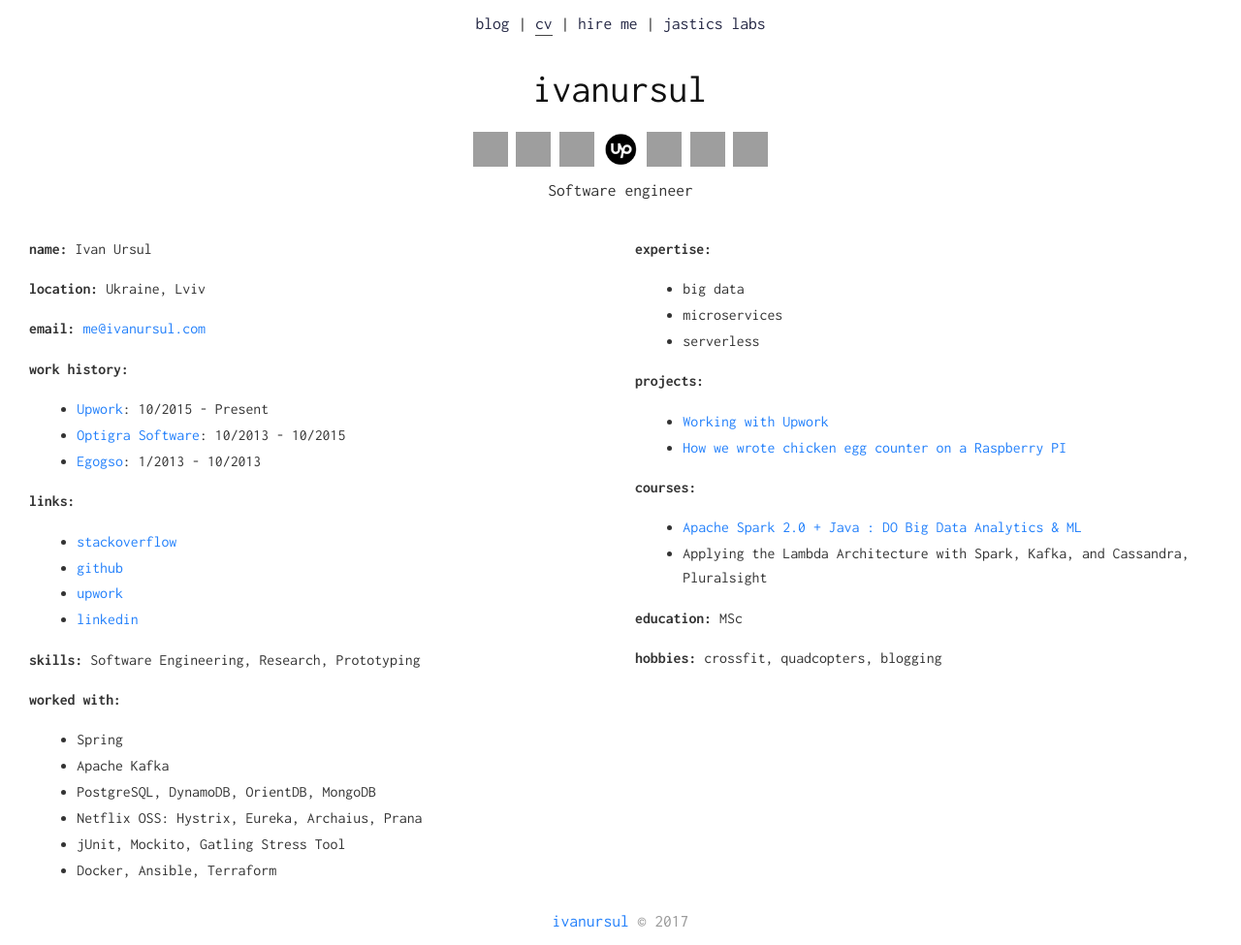
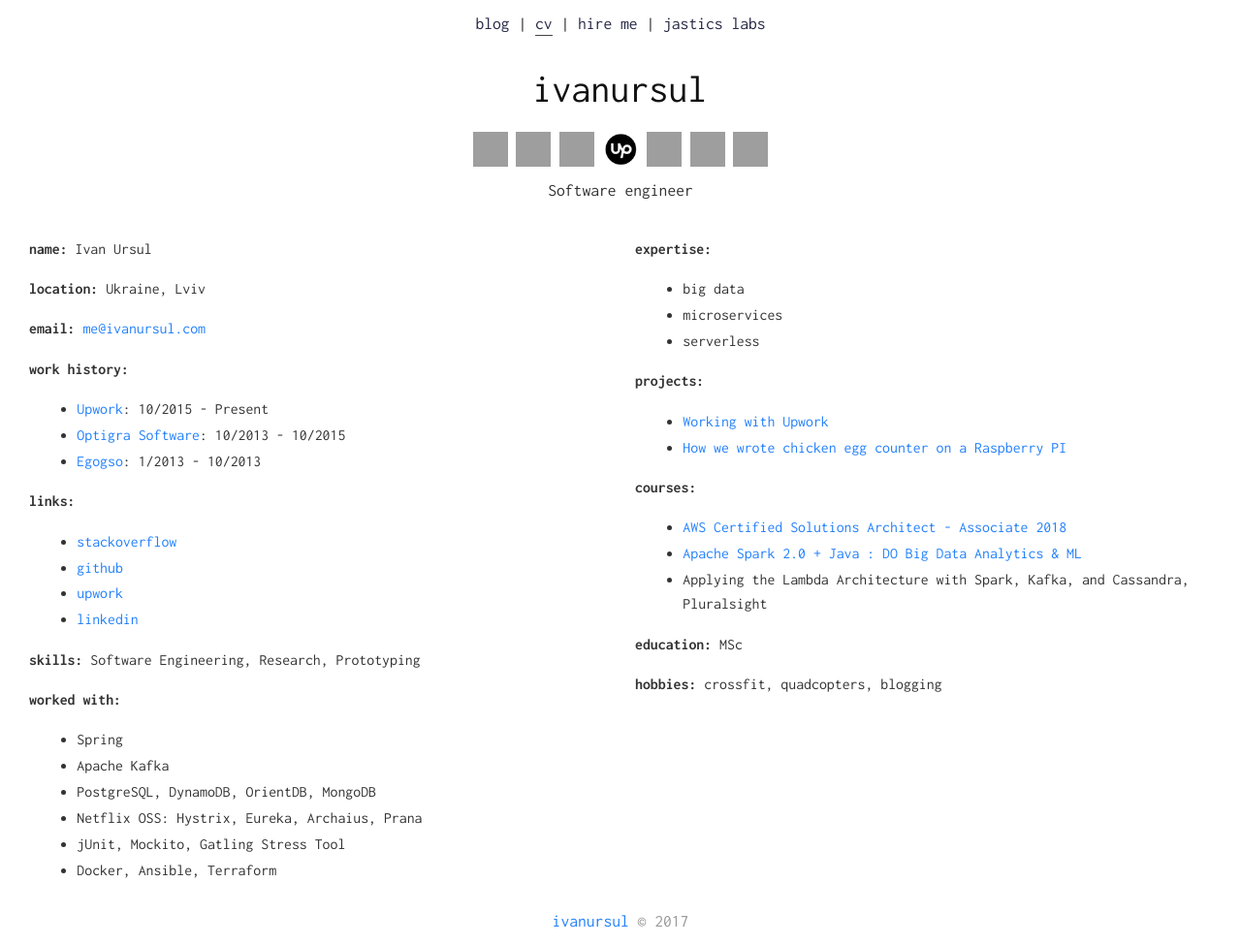
Before and after one commit to ivanursul/ivanursul, a Jekyll site: the page built from cv.html, in a window 1280 px wide. Shown: the whole page at 97% size. Built offline with Jekyll 4.4.1, drawn with Linux system fonts in a browser that asks for light colours; grey boxes are pictures that could not be loaded.

Commit message:
Added certificate

```diff
--- a/cv.html
+++ b/cv.html
@@ -70,7 +70,8 @@
         <p><strong>courses:</strong> </p>
 
         <ul>
-            <li><a href="https://www.udemy.com/certificate/UC-JC1PQV21">Apache Spark 2.0 + Java : DO Big Data Analytics & ML</a></li>
+            <li><a href="https://ivanursul.com/assets/certificates/UC-OW40WIML.pdf">AWS Certified Solutions Architect - Associate 2018</a></li>
+            <li><a href="https://ivanursul.com/assets/certificates/UC-JC1PQV21.pdf">Apache Spark 2.0 + Java : DO Big Data Analytics & ML</a></li>
             <li>Applying the Lambda Architecture with Spark, Kafka, and Cassandra, Pluralsight</li>
         </ul>
 
```
Also changed, not shown: 1 other file.
